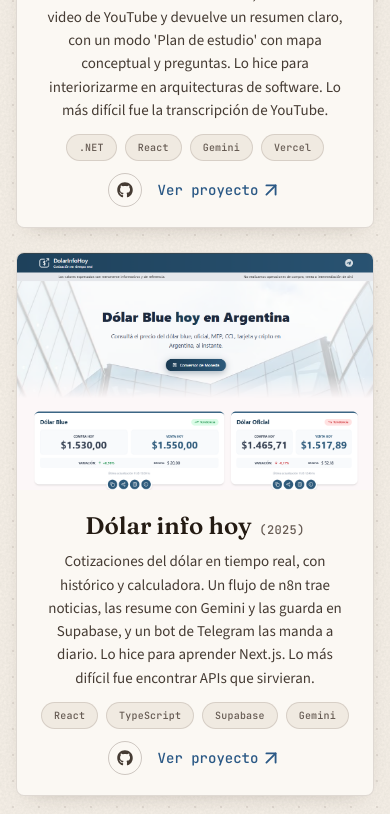
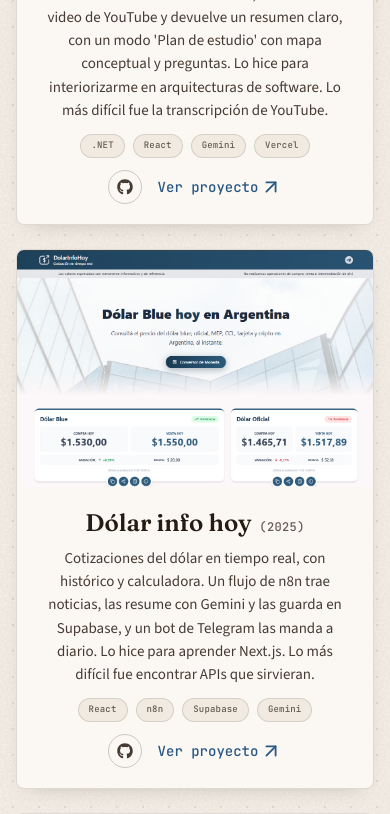
Before and after one commit to LautaroManzo/Portfolio, a React (Vite) app: page / in a window 390 px wide. Shown: the part 2300-3114 px from the top of the page. Built offline with nearby package versions, Linux system fonts and the light colour scheme.

Commit message:
Recorta la línea del browser en la captura de Adiviná la palabra, cápsulas más chicas en mobile y cambia TypeScript por n8n en Dólar info hoy

```diff
--- a/src/components/ProjectCard.jsx
+++ b/src/components/ProjectCard.jsx
@@ -132,7 +132,7 @@
             {techs.map((tech) => (
               <span
                 key={tech}
-                className="font-mono text-[10px] md:text-xs tracking-[0.02em] text-ink-muted bg-chip border border-line px-3 py-[5px] rounded-full"
+                className="font-mono text-[9px] md:text-xs tracking-[0.02em] text-ink-muted bg-chip border border-line px-2.5 py-1 md:px-3 md:py-[5px] rounded-full"
               >
                 {tech}
               </span>
--- a/src/data/projects.js
+++ b/src/data/projects.js
@@ -31,11 +31,10 @@
     images: [dolarinfohoy, dolarinfohoy5, dolarinfohoy2, dolarinfohoy3, dolarinfohoy4],
     alt: "Dólar info hoy",
     // Máximo 4: con más, el contenedor de chips parte en dos filas y a ciertos
-    // anchos deja una sola cápsula huérfana en el segundo renglón. n8n y
-    // Tailwind quedan fuera porque n8n ya se nombra en la descripción y Tailwind
-    // no distingue nada. Next.js queda afuera por React: alguien que escanea
-    // chips no infiere que Next.js implica React si no conoce esa relación.
-    techs: ["React", "TypeScript", "Supabase", "Gemini"],
+    // anchos deja una sola cápsula huérfana en el segundo renglón. Next.js
+    // queda afuera por React: alguien que escanea chips no infiere que
+    // Next.js implica React si no conoce esa relación.
+    techs: ["React", "n8n", "Supabase", "Gemini"],
     github: "https://github.com/LautaroManzo/dolar-hoy-lm",
     demo: "https://www.dolarinfohoy.com.ar/",
   },
```
Also changed, not shown: src/assets/images/adivinaLaPalabra.png.
